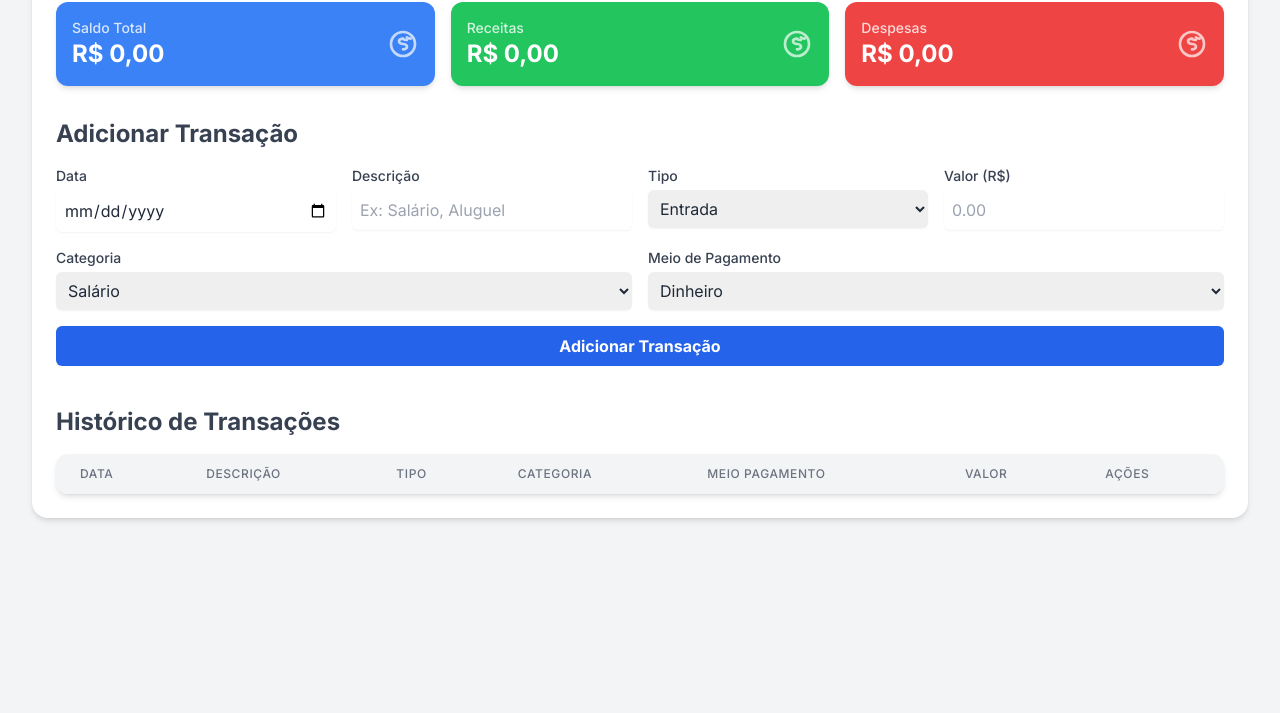
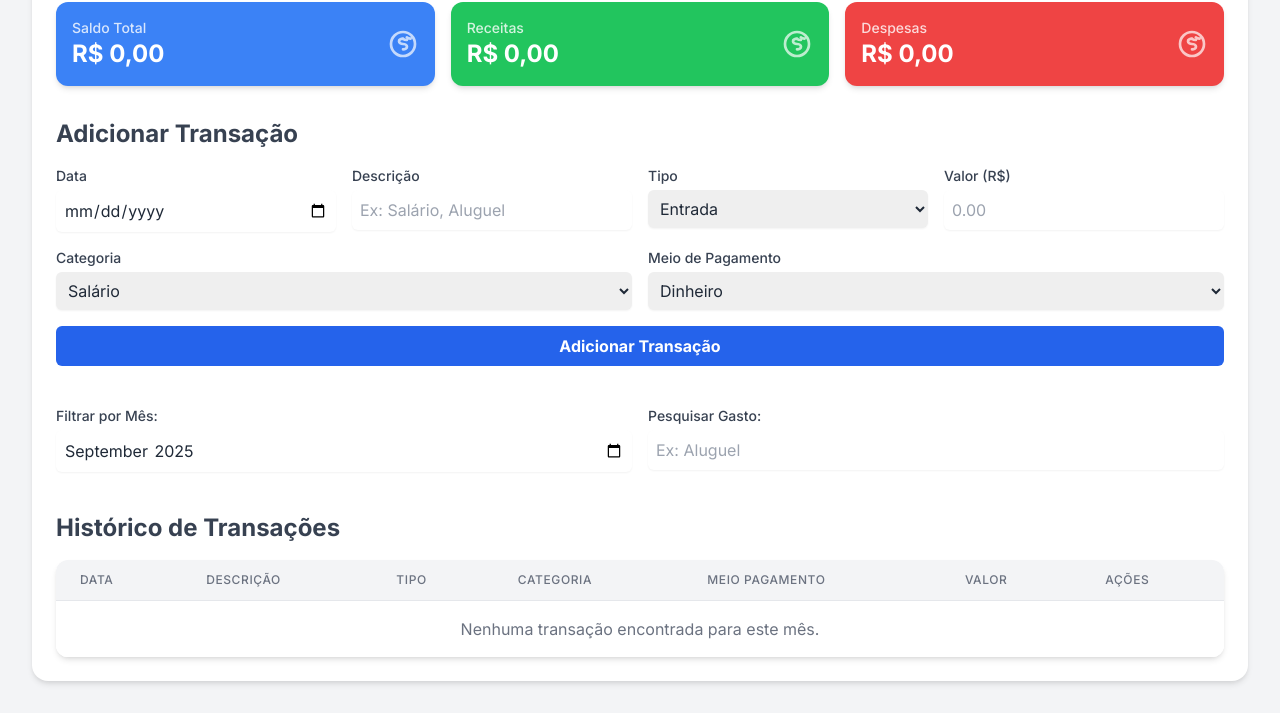
Before and after one commit to zuffajulia/gerenciador-financeiro, a plain HTML site: page index.html in a window 1280 px wide. Shown: the part 114-827 px from the top of the page. Before the commit the page ends 800 px from the top, so only its background shows below. Drawn offline with nearby package versions, Linux system fonts and the light colour scheme.

Commit message:
Update index.html

```diff
--- a/index.html
+++ b/index.html
@@ -104,6 +104,22 @@
                 </button>
             </form>
 
+            <!-- Seção de Filtros e Pesquisa -->
+            <div class="mt-10 mb-6 flex flex-col sm:flex-row gap-4">
+                <div class="flex-1">
+                    <label for="month-filter" class="block text-sm font-medium text-gray-700 mb-1">Filtrar por Mês:</label>
+                    <input type="month" id="month-filter" class="mt-1 block w-full rounded-md border-gray-300 shadow-sm focus:border-blue-500 focus:ring-blue-500 p-2">
+                </div>
+                <div class="flex-1">
+                    <label for="search-input" class="block text-sm font-medium text-gray-700 mb-1">Pesquisar Gasto:</label>
+                    <input type="text" id="search-input" placeholder="Ex: Aluguel" class="mt-1 block w-full rounded-md border-gray-300 shadow-sm focus:border-blue-500 focus:ring-blue-500 p-2">
+                </div>
+            </div>
+
+            <div id="search-result" class="bg-gray-100 p-4 rounded-xl shadow-sm hidden mb-6">
+                <p class="text-gray-700">Total gasto com <strong id="search-term"></strong>: <span id="search-total" class="font-bold"></span></p>
+            </div>
+
             <!-- Seção de Transações -->
             <div class="mt-10">
                 <h2 class="text-2xl font-semibold mb-4 text-gray-700">Histórico de Transações</h2>
@@ -138,12 +154,16 @@
             const totalExpensesEl = document.getElementById('total-expenses');
             const typeSelect = document.getElementById('type');
             const categorySelect = document.getElementById('category');
+            const monthFilter = document.getElementById('month-filter');
+            const searchInput = document.getElementById('search-input');
+            const searchResultDiv = document.getElementById('search-result');
+            const searchTermEl = document.getElementById('search-term');
+            const searchTotalEl = document.getElementById('search-total');
 
             const STORAGE_KEY = 'financialTransactions';
 
             let transactions = [];
 
-            // Categorias pré-definidas
             const categories = {
                 'Entrada': ['Salário', 'Renda Extra', 'Investimento', 'Presente', 'Outro'],
                 'Saída': ['Alimentação', 'Moradia', 'Transporte', 'Saúde', 'Educação', 'Lazer', 'Contas', 'Compras', 'Outro']
@@ -171,9 +191,12 @@
                 if (storedTransactions) {
                     transactions = JSON.parse(storedTransactions);
                 }
+                updateCategories(typeSelect.value);
+                const today = new Date();
+                const defaultMonth = `${today.getFullYear()}-${(today.getMonth() + 1).toString().padStart(2, '0')}`;
+                monthFilter.value = defaultMonth;
                 renderTransactions();
                 updateDashboard();
-                updateCategories(typeSelect.value);
             };
 
             const saveTransactions = () => {
@@ -184,12 +207,12 @@
                 return new Intl.NumberFormat('pt-BR', { style: 'currency', currency: 'BRL' }).format(value);
             };
 
-            const updateDashboard = () => {
-                const totalIncome = transactions
+            const updateDashboard = (filteredTransactions = transactions) => {
+                const totalIncome = filteredTransactions
                     .filter(t => t.type === 'Entrada')
                     .reduce((sum, t) => sum + parseFloat(t.value), 0);
 
-                const totalExpenses = transactions
+                const totalExpenses = filteredTransactions
                     .filter(t => t.type === 'Saída')
                     .reduce((sum, t) => sum + parseFloat(t.value), 0);
 
@@ -201,10 +224,17 @@
             };
 
             const renderTransactions = () => {
+                const selectedMonth = monthFilter.value;
+                const filteredTransactions = transactions.filter(t => t.date.startsWith(selectedMonth));
+
                 transactionList.innerHTML = '';
-                transactions.sort((a, b) => new Date(b.date) - new Date(a.date));
+                filteredTransactions.sort((a, b) => new Date(b.date) - new Date(a.date));
 
-                transactions.forEach((transaction, index) => {
+                if (filteredTransactions.length === 0) {
+                    transactionList.innerHTML = '<tr><td colspan="7" class="text-center py-4 text-gray-500">Nenhuma transação encontrada para este mês.</td></tr>';
+                }
+
+                filteredTransactions.forEach((transaction, index) => {
                     const row = document.createElement('tr');
                     row.className = 'hover:bg-gray-50 transition-colors duration-150';
 
@@ -223,6 +253,24 @@
                     `;
                     transactionList.appendChild(row);
                 });
+
+                updateDashboard(filteredTransactions);
+            };
+
+            const searchAndSumExpenses = () => {
+                const query = searchInput.value.toLowerCase().trim();
+                if (query === '') {
+                    searchResultDiv.classList.add('hidden');
+                    return;
+                }
+
+                const total = transactions
+                    .filter(t => t.type === 'Saída' && t.description.toLowerCase().includes(query))
+                    .reduce((sum, t) => sum + parseFloat(t.value), 0);
+
+                searchTermEl.textContent = query;
+                searchTotalEl.textContent = formatCurrency(total);
+                searchResultDiv.classList.remove('hidden');
             };
 
             form.addEventListener('submit', (e) => {
@@ -242,7 +290,8 @@
                 renderTransactions();
                 updateDashboard();
                 form.reset();
-                updateCategories(typeSelect.value); // Reset categories after form submission
+                updateCategories(typeSelect.value);
+                searchAndSumExpenses();
             });
 
             window.deleteTransaction = (index) => {
@@ -250,7 +299,11 @@
                 saveTransactions();
                 renderTransactions();
                 updateDashboard();
+                searchAndSumExpenses();
             };
+
+            monthFilter.addEventListener('change', renderTransactions);
+            searchInput.addEventListener('input', searchAndSumExpenses);
 
             loadTransactions();
         });
```
